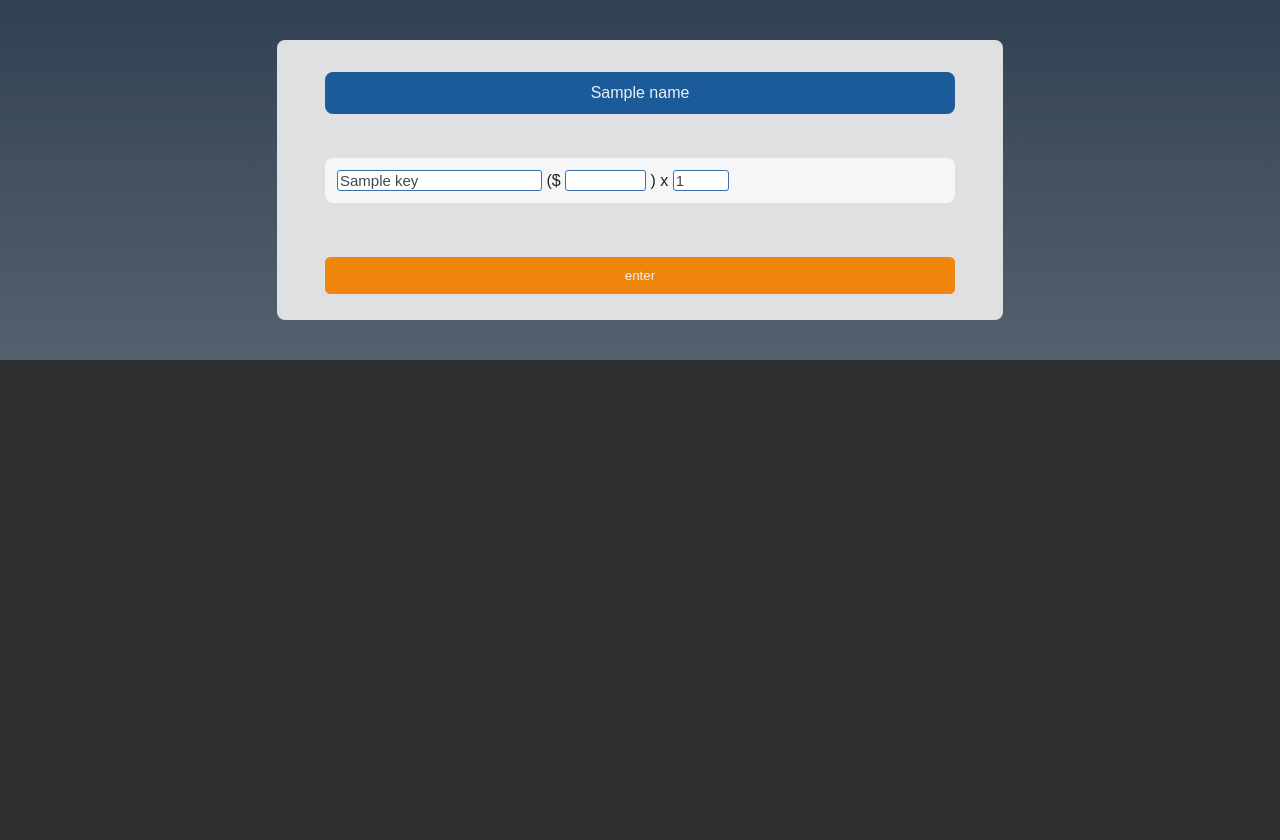
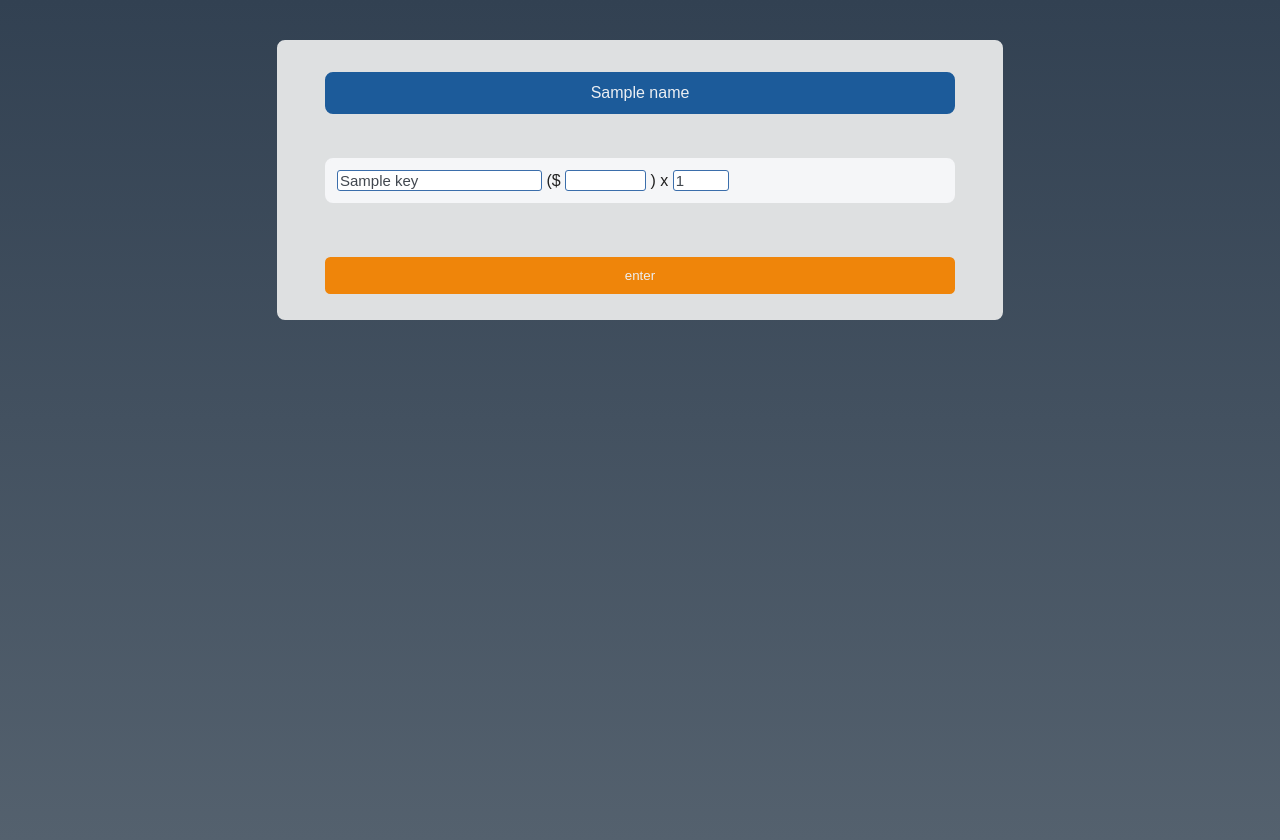
Before and after one commit to jjessicaf/bill-calculator, a Flask app: template templates/options.html in a window 1280 px wide. Before the commit the page ends 360 px from the top, so only its background shows below. Run offline with Flask 3, Linux system fonts and the light colour scheme; the template is opened without the code that fills it: most values are stand-ins (such as "Sample title", 1, 10 or a date in 2020).

Commit message:
ui update

```diff
--- a/static/css/options.css
+++ b/static/css/options.css
@@ -10,6 +10,7 @@ body {
     color: #2d2f31;
     padding-top: 20px;
     padding-bottom: 20px;
+    height: 100vh;
     margin: 0;
     min-height: 100%;
 }
--- a/static/css/results.css
+++ b/static/css/results.css
@@ -10,6 +10,7 @@ body {
     color: #2d2f31;
     padding-top: 20px;
     padding-bottom: 20px;
+    height: 100vh;
     margin: 0;
     min-height: 100%;
 }
```
Also changed, not shown: app.db.
